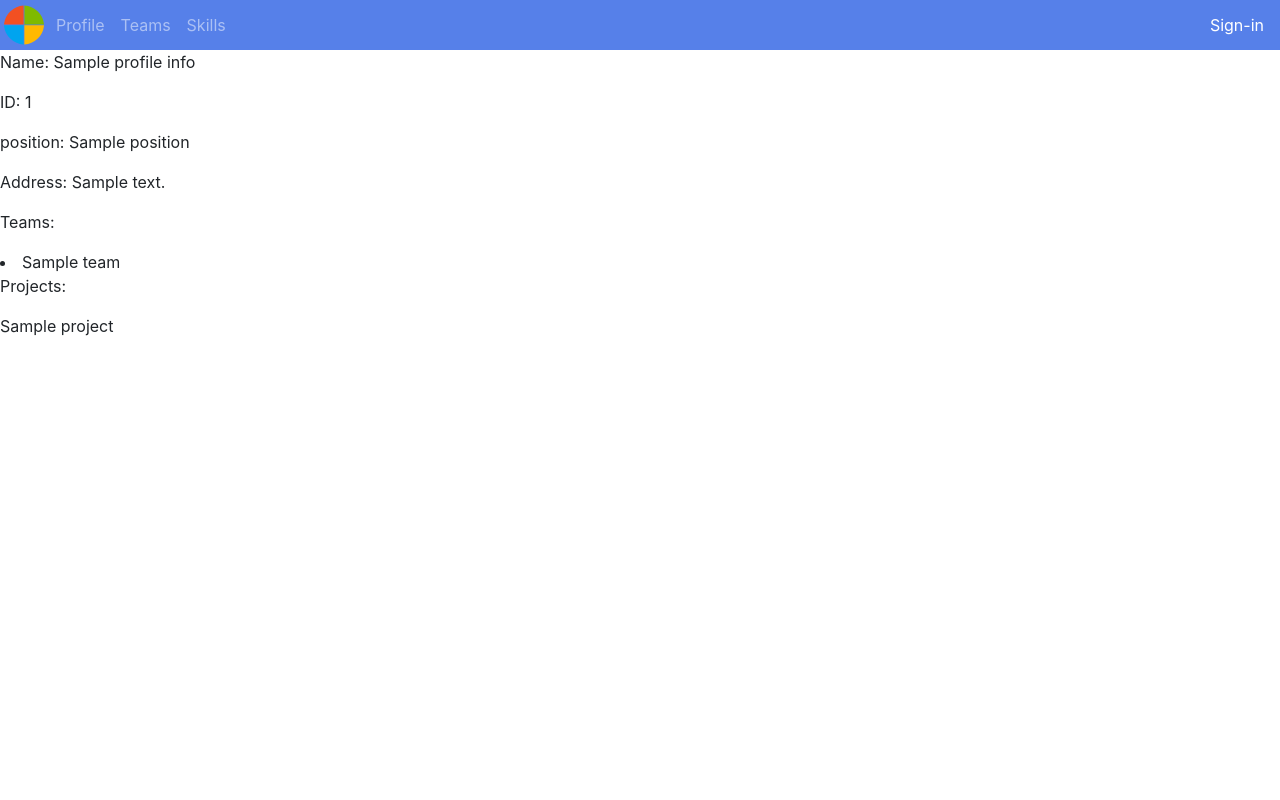
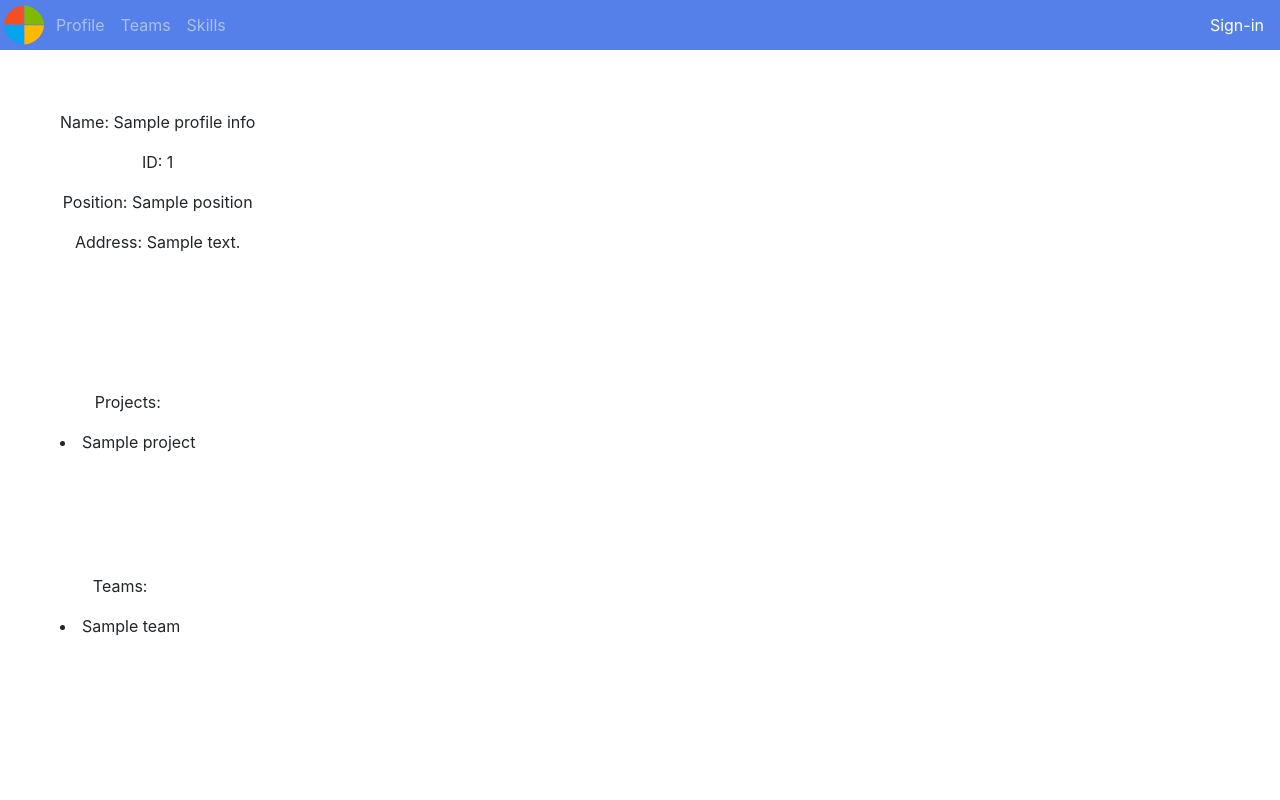
Before and after one commit to COSC481W-2022Winter/capstone-wicrosoft, a Django app: template templates/user_display.html in a window 1280 px wide. Run offline with Django 3.2, Linux system fonts and the light colour scheme; the template is opened without the code that fills it: most values are stand-ins (such as "Sample title", 1, 10 or a date in 2020); some libraries are stand-ins or nearby versions.

```diff
--- /dev/null
+++ b/static/css/user_display.css
@@ -0,0 +1,14 @@
+html {
+
+}
+.surroundBody {
+    display: flex;
+    align-content: center;
+    justify-content: space-between;
+    padding: 10px;
+}
+.information {
+    border: 0px solid blue;
+    padding: 50px;
+    text-align: center;
+}
--- a/templates/user_display.html
+++ b/templates/user_display.html
@@ -6,24 +6,48 @@
 <head>
     <meta charset="UTF-8">
     <title>Title</title>
+    {% load static %}
+    {% block styling %}
+        <link rel="stylesheet" href="{% static 'css/bootstrap.min.css' %}">
+        <link rel="stylesheet" href="{% static 'css/user_display.css' %}">
+        <script src="{% static 'js/teams/teamview.js' %}"></script>
+    {% endblock %}
 </head>
 
 {% block content %}
 <body>
+   <div class = "surroundBody">
+       <div class="information">
         <p>Name: {{profile_info.name}}</p>
         <p>ID: {{profile_info.id}}</p>
-<p>position: {{profile_info.position}}</p>
+        <p>Position: {{profile_info.position}}</p>
         <p>Address: {{profile_info.address}}</p>
+        </div>
+    </div>
+
+
+<body>
+   <div class = "surroundBody">
+       <div class="information">
+        <p>Projects:</p>
+
+            {% for project in usersProjects.project %}
+                <li>{{ project.name }}</li>
+            {% endfor %}
+        </div>
+    </div>
+
+
+<body>
+   <div class = "surroundBody">
+       <div class="information">
         <p>Teams:</p>
             {% for team in usersTeams %}
                 <li>{{ team.name }}</li>
             {% endfor %}
+        </div>
+    </div>
 
-
-<p>Projects:</p>
-{% for project in usersprojects %}
-    <p>{{ project.name }}<p>
-{% endfor %}
 
 </body>
 {% endblock %}
```
Also changed, not shown: djangoresourcemanagement/views.py (+42 -38 lines). Lines whose indentation alone changed are shown as unchanged.
